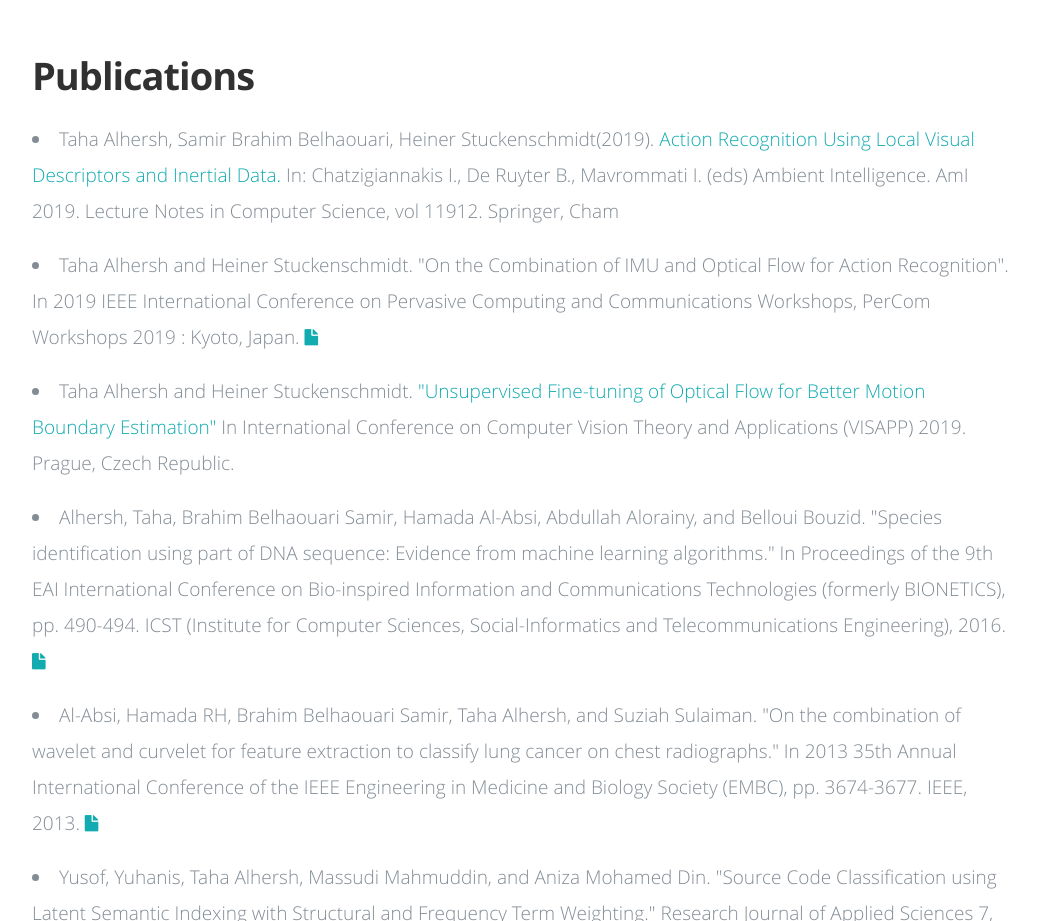
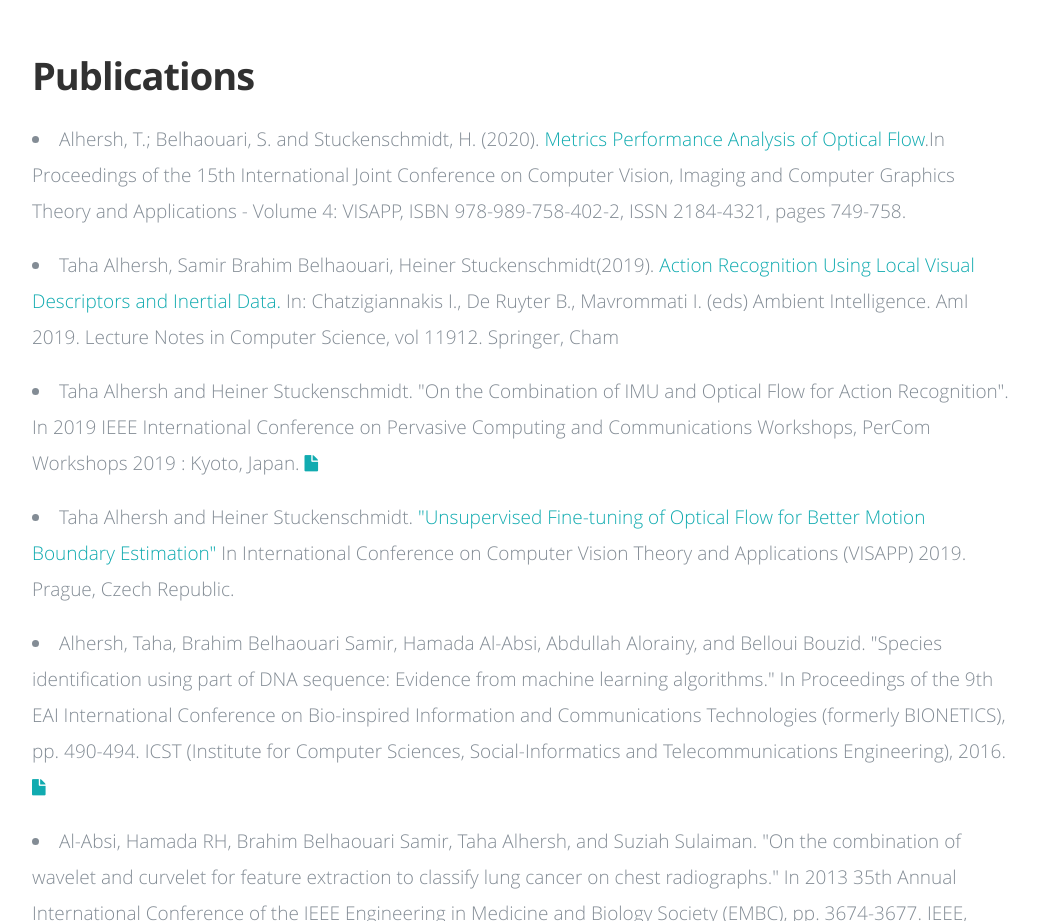
Before and after one commit to alhersh/alhersh.github.io, a plain HTML site: page index.html in a window 1280 px wide. Shown: the part 3000-3921 px from the top of the page, without its empty margins (118-1156 px from the left). Drawn offline with nearby package versions, Linux system fonts and the light colour scheme; files whose address does not match are found by name.

Commit message:
Update index.html

```diff
--- a/index.html
+++ b/index.html
@@ -251,7 +251,7 @@
             <h1>Publications</h1>
 
             <p class="lead add-bottom">
-
+	    <li>Alhersh, T.; Belhaouari, S. and Stuckenschmidt, H. (2020). <a href="https://www.scitepress.org/PublicationsDetail.aspx?ID=T/03mJwHl94=&t=1" target="_blank" title="Paper"> Metrics Performance Analysis of Optical Flow</a>.In Proceedings of the 15th International Joint Conference on Computer Vision, Imaging and Computer Graphics Theory and Applications - Volume 4: VISAPP, ISBN 978-989-758-402-2, ISSN 2184-4321, pages 749-758.</i>
 	    <li>Taha Alhersh, Samir Brahim Belhaouari, Heiner Stuckenschmidt(2019). <a href="https://link.springer.com/chapter/10.1007%2F978-3-030-34255-5_9" target="_blank" title="Paper"> Action Recognition Using Local Visual Descriptors and Inertial Data.</a> In: Chatzigiannakis I., De Ruyter B., Mavrommati I. (eds) Ambient Intelligence. AmI 2019. Lecture Notes in Computer Science, vol 11912. Springer, Cham</li>
             <li>Taha Alhersh and Heiner Stuckenschmidt. "On the Combination of IMU and Optical Flow for Action Recognition". In 2019 IEEE International Conference on Pervasive Computing and Communications Workshops, PerCom Workshops 2019 : Kyoto, Japan. <a href="media/p17-alhersh.pdf" target="_blank"><i class="fa fa-file"></i></a></li>
             <li>Taha Alhersh and Heiner Stuckenschmidt. <a href="http://www.scitepress.org/PublicationsDetail.aspx?ID=7IixN3sCK40=&t=1" target="_blank" title="Paper">"Unsupervised Fine-tuning of Optical Flow for Better Motion Boundary Estimation"</a> In International Conference on Computer Vision Theory and Applications (VISAPP) 2019. Prague, Czech Republic.</li>
```
